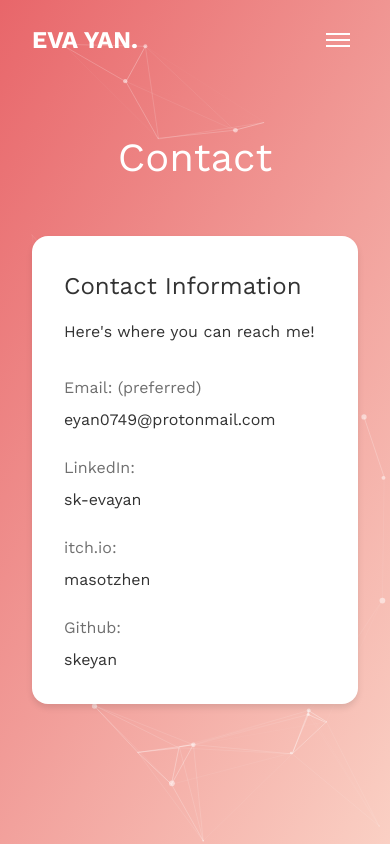
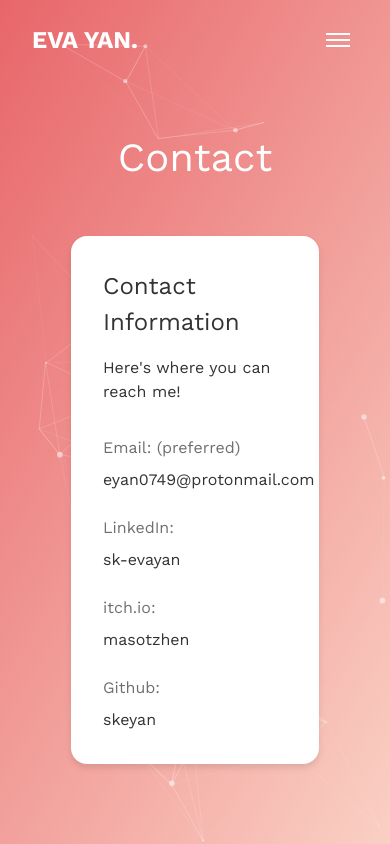
Before and after one commit to skeyan/dev-portfolio, a React (Vite) app: page /contact in a window 390 px wide. Shown: the top 844 px of the page. Built offline with nearby package versions, Linux system fonts and the light colour scheme.

Commit message:
Update contact.css

```diff
--- a/src/styles/components/contact.css
+++ b/src/styles/components/contact.css
@@ -104,12 +104,14 @@
   @media (max-width: 1200px) {
     .contact-content {
       padding: 0 4rem;
+      max-width: 80%;
     }
   }
 
   @media (max-width: 768px) {
     .contact-content {
       padding: 0 2rem;
+      width: 80%;
     }
 
     .contact-title {
```
